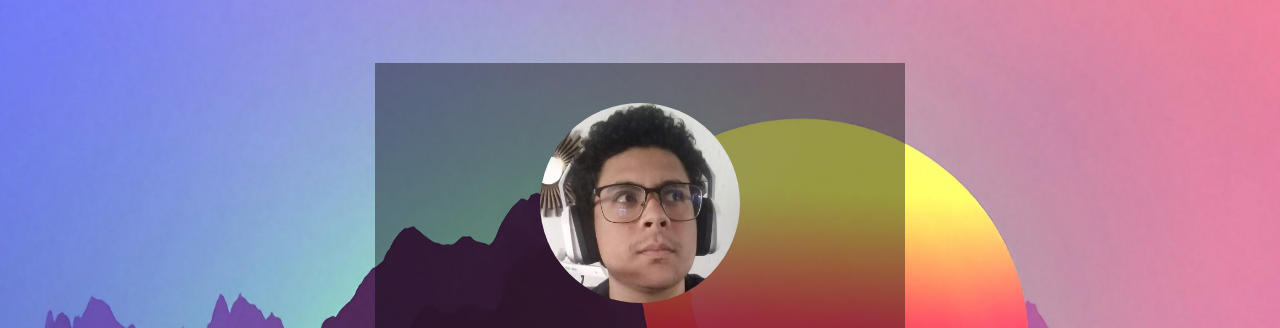
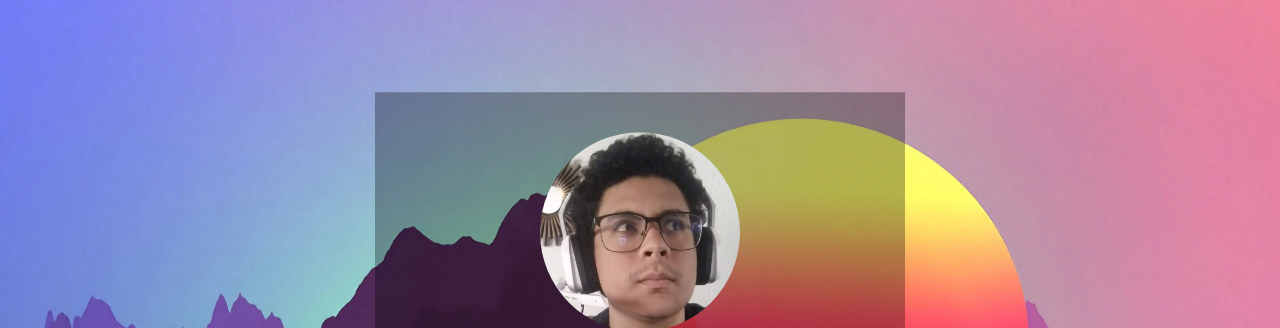
Before and after one commit to armandosg/armandosg.github.io, a plain HTML site: page index.html in a window 1280 px wide. Shown: the top 328 px of the page. Drawn offline with Linux system fonts and the light colour scheme.

Commit message:
Box centered vertically

```diff
--- a/css/style.css
+++ b/css/style.css
@@ -11,13 +11,16 @@ html{
 }
 .box{
     width: 450px;
-    background: rgba(0, 0, 0, 0.4);
+    background: rgba(0, 0, 0, 0.3);
     padding: 40px;
     text-align: center;
-    margin: auto;
-    margin-top: 5%;
     color: white;
     font-family: 'Source Code Pro', monospace;
+    position: absolute;
+    left: 50%;
+    top: 50%;
+    -webkit-transform: translate(-50%, -50%);
+    transform: translate(-50%, -50%);
 }
 .box-img{
     border-radius: 50%;
```
